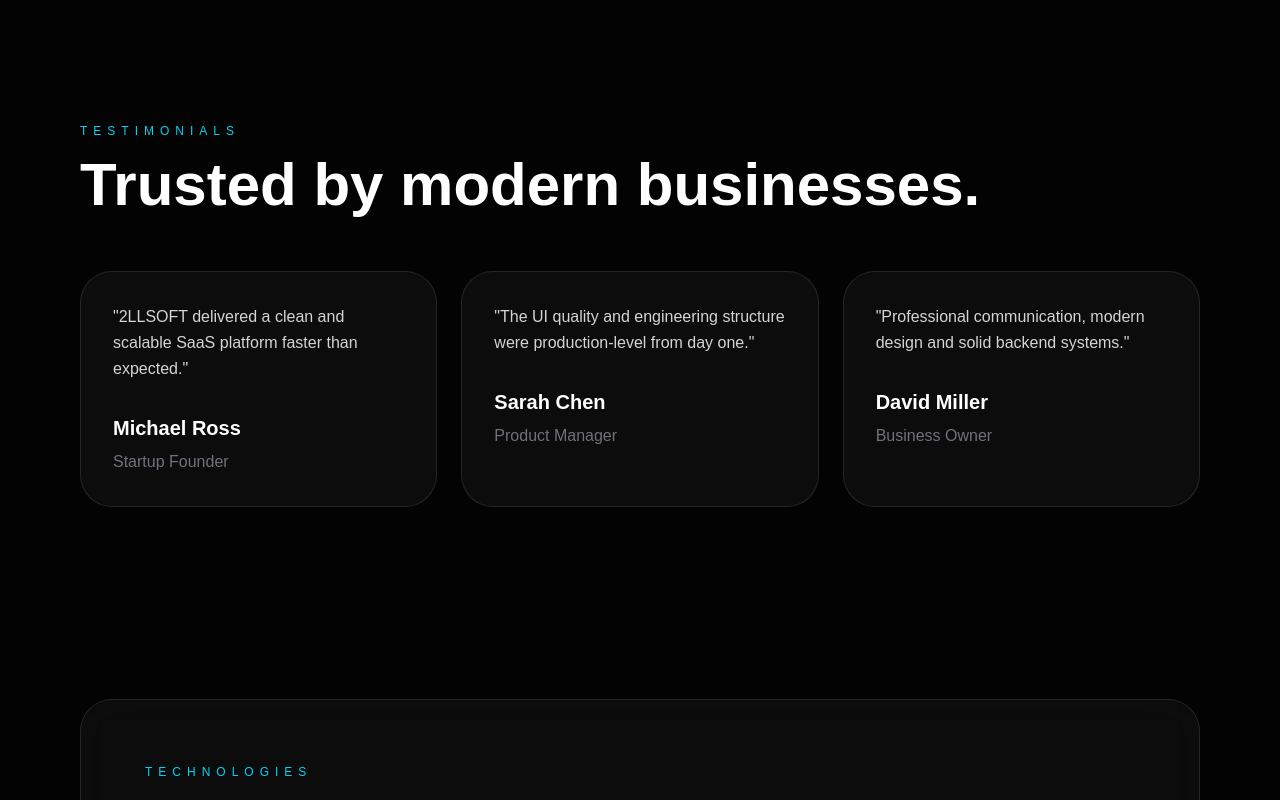
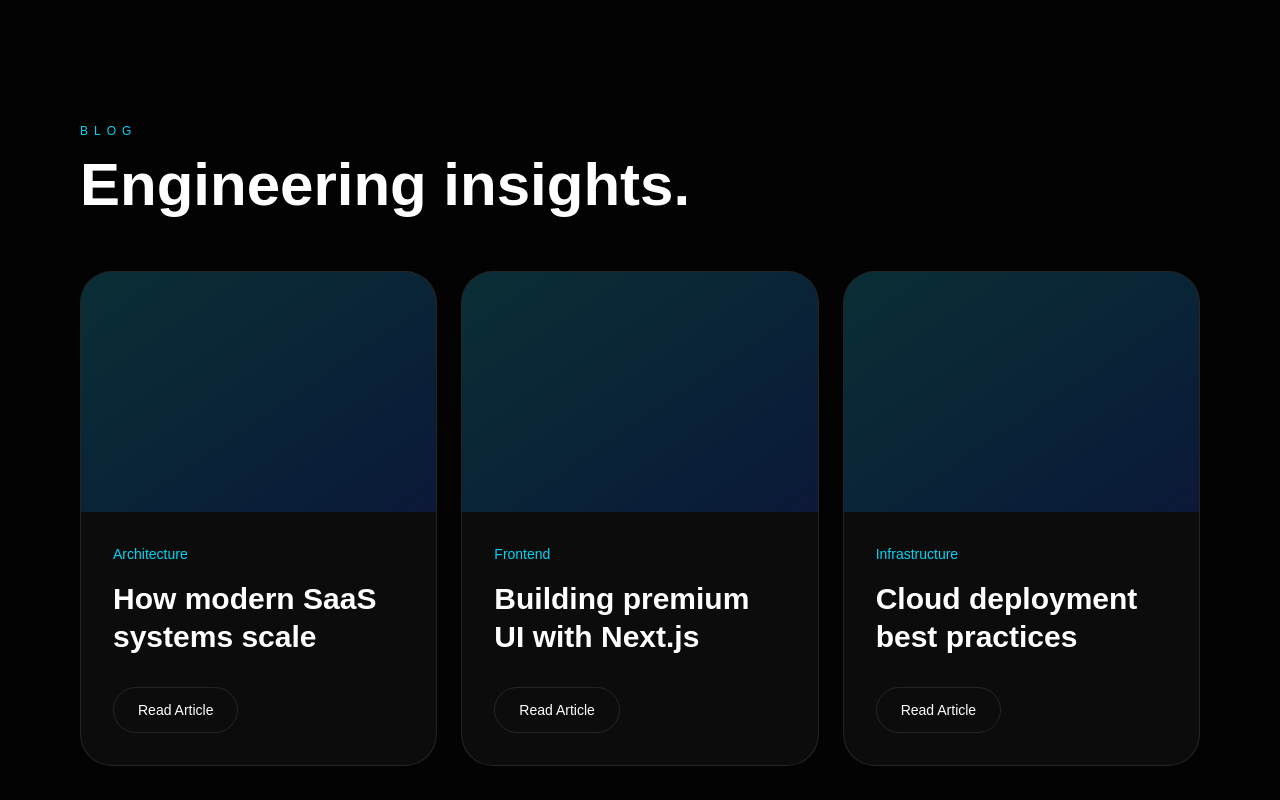
Before and after one commit to 2LLSOFT/2llsoft-clean, a Next.js app: page / in a window 1280 px wide. Shown: the part 4960-5760 px from the top of the page. Built offline with nearby package versions, Linux system fonts and the light colour scheme.

Commit message:
add blog section

```diff
--- a/app/page.tsx
+++ b/app/page.tsx
@@ -9,6 +9,7 @@ import About from "@/sections/About";
 import Stats from "@/sections/Stats";
 import Process from "@/sections/Process";
 import Team from "@/sections/Team";
+import Blog from "@/sections/Blog";
 import Testimonials from "@/sections/Testimonials";
 import Technologies from "@/sections/Technologies";
 import Pricing from "@/sections/Pricing";
@@ -41,6 +42,8 @@ export default function Home() {
 
       <Team />
 
+      <Blog />
+
       <Testimonials />
 
       <Technologies />
--- /dev/null
+++ b/sections/Blog.tsx
@@ -0,0 +1,53 @@
+const posts = [
+  {
+    title: "How modern SaaS systems scale",
+    category: "Architecture",
+  },
+  {
+    title: "Building premium UI with Next.js",
+    category: "Frontend",
+  },
+  {
+    title: "Cloud deployment best practices",
+    category: "Infrastructure",
+  },
+];
+
+export default function Blog() {
+  return (
+    <section className="bg-[#030303] px-6 py-24 text-white md:px-20">
+      <p className="text-xs uppercase tracking-[0.5em] text-cyan-400">
+        Blog
+      </p>
+
+      <h2 className="mt-4 text-4xl font-black md:text-6xl">
+        Engineering insights.
+      </h2>
+
+      <div className="mt-14 grid gap-6 md:grid-cols-3">
+        {posts.map((post) => (
+          <div
+            key={post.title}
+            className="overflow-hidden rounded-[2rem] border border-white/10 bg-white/[0.04] transition duration-300 hover:-translate-y-2 hover:border-cyan-400/40 hover:bg-cyan-400/10"
+          >
+            <div className="h-[240px] bg-gradient-to-br from-cyan-500/20 to-blue-700/20" />
+
+            <div className="p-8">
+              <p className="text-sm text-cyan-400">
+                {post.category}
+              </p>
+
+              <h3 className="mt-4 text-3xl font-bold leading-tight">
+                {post.title}
+              </h3>
+
+              <button className="mt-8 rounded-full border border-white/10 px-6 py-3 text-sm transition duration-300 hover:bg-white hover:text-black">
+                Read Article
+              </button>
+            </div>
+          </div>
+        ))}
+      </div>
+    </section>
+  );
+}
```
